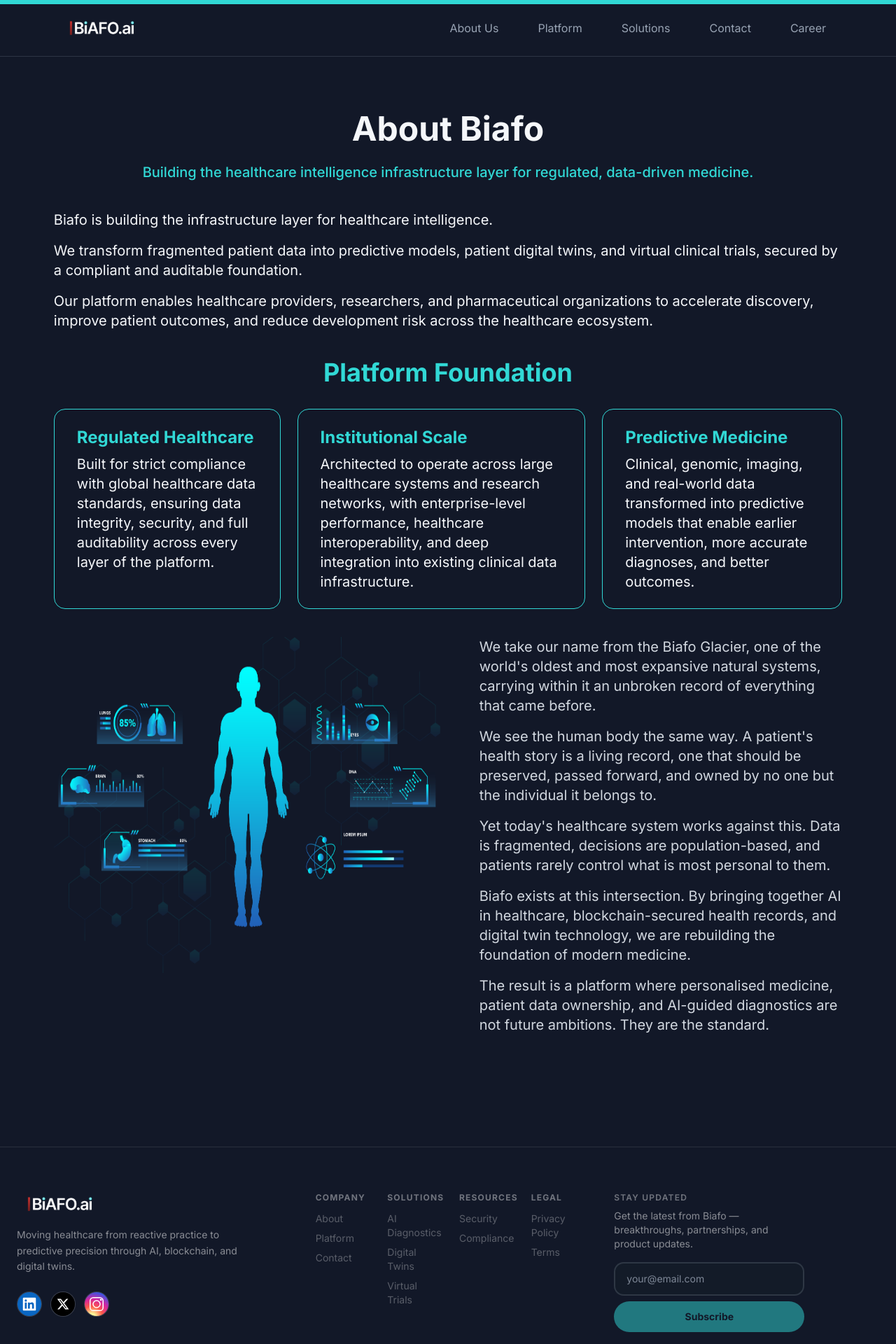
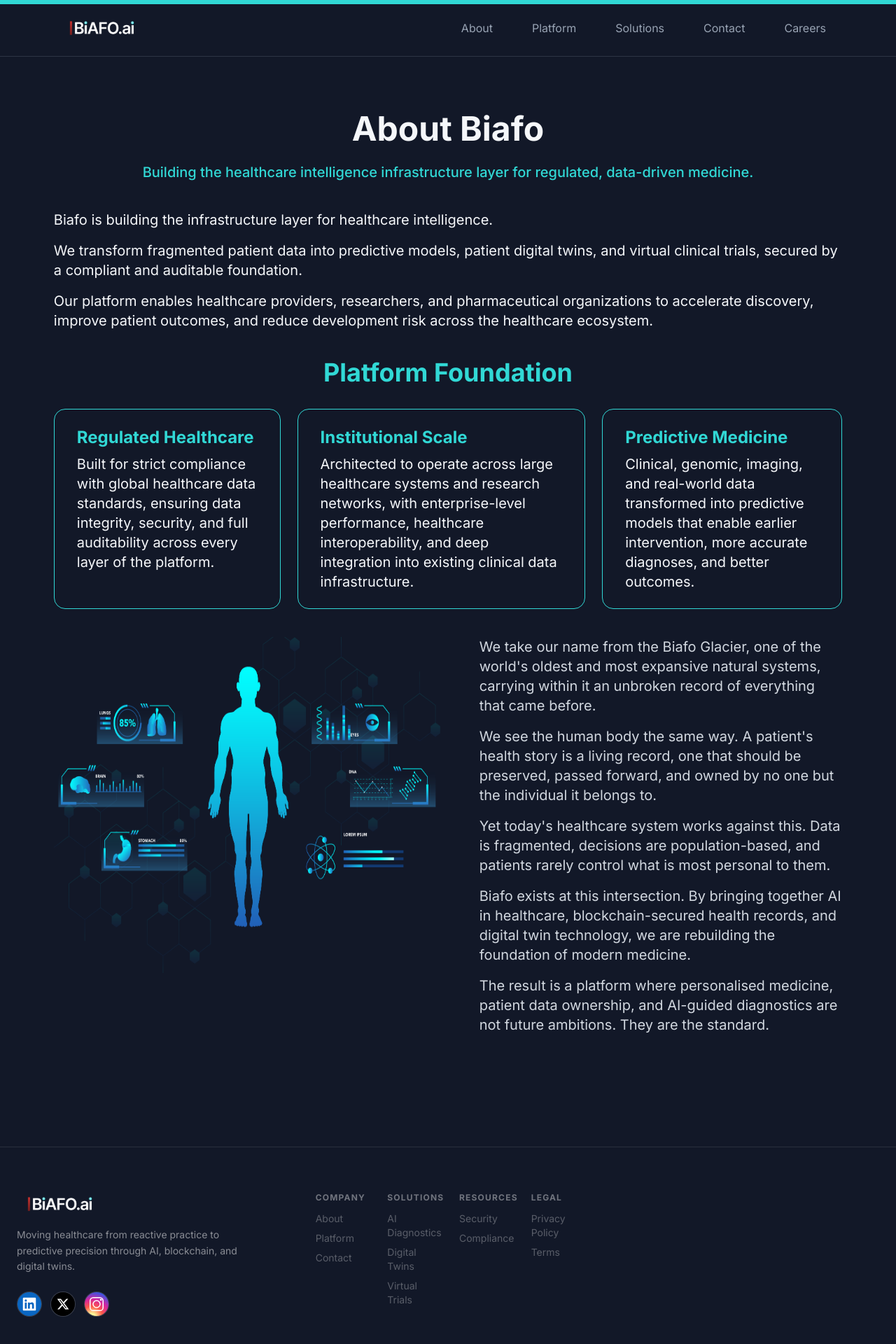
Before and after one commit to ZainUlAbiden4163/biafotest, a Next.js app: page /aboutus in a window 1280 px wide. Shown: the top 1920 px of the page at 70% size. Built offline with nearby package versions, Linux system fonts and the light colour scheme.

Commit message:
some changes

```diff
--- a/src/app/_constants/Constants.js
+++ b/src/app/_constants/Constants.js
@@ -1,9 +1,9 @@
 export const navItems = [
-  { name: "About Us", id: 1, href: "/aboutus" },
+  { name: "About", id: 1, href: "/aboutus" },
   { name: "Platform", id: 2, href: "#platform-stack" },
   { name: "Solutions", id: 3, href: "/solutions" },
   { name: "Contact", id: 4, href: "/contactus" },
-  { name: "Career", id: 5, href: "/career" },
+  { name: "Careers", id: 5, href: "/career" },
 
 ];
 
@@ -12,19 +12,19 @@ export const problemsContent = [
     id: 1,
     heading: "10–15",
     label: "Years",
-    description: "to bring a single drug to market",
+    description: "Average time to bring a single drug to market",
   },
   {
     id: 2,
-    heading: "$2.6 B",
+    heading: "$2.6B",
     label: "Average Cost Per Drug",
-    description: "average R&D cost per approved drug",
+    description: "Average R&D cost per approved drug",
   },
   {
     id: 3,
     heading: "<11%",
     label: "Success Rate",
-    description: "of drug candidates ever reach patients",
+    description: "of drug candidates reach patients",
   },
 ];
 
--- a/src/app/_sections/Footer.jsx
+++ b/src/app/_sections/Footer.jsx
@@ -145,31 +145,6 @@ function Footer() {
             </div>
           </div>
 
-          {/* Newsletter */}
-          <div className="lg:col-span-3">
-            <div className="w-fit">
-              <h4 className="mb-2 font-semibold text-white/40 text-xs uppercase tracking-widest">
-                Stay Updated
-              </h4>
-            </div>
-
-            <p className="mb-4 text-white/50 text-sm">
-              Get the latest from Biafo — breakthroughs, partnerships, and
-              product updates.
-            </p>
-
-            <div className="flex flex-col gap-2">
-              <input
-                type="email"
-                placeholder="your@email.com"
-                className="bg-(--color-secondary-btn) px-4 py-3 border-2 border-(--color-gray)/20 focus:border-(--color-cyan) rounded-xl outline-none  placeholder:text-(--color-gray)/80 text-sm transition-colors duration-200"
-              />
-
-              <button className="flex justify-center items-center gap-2 bg-(--color-cyan)/50 rounded-full disabled:opacity-60 px-8 py-3 hover:bg-(--color-cyan)  font-bold  text-sm hover:scale-[1.02] disabled:scale-100 transition-all duration-300 disabled:cursor-not-allowed text-(--primary-dark) cursor-pointer">
-                Subscribe
-              </button>
-            </div>
-          </div>
         </div>
 
         {/* DIVIDER */}
--- a/src/app/_sections/SectionCompliance5.jsx
+++ b/src/app/_sections/SectionCompliance5.jsx
@@ -58,7 +58,7 @@ function SectionCompliance5() {
           </div>
         </div>
         <div className="w-2/3 m-auto">
-          <p className="text-center max-md:text-base md:text-xl text-(--color-cyan)">This layer underpins every part of the Biafo platform — ensuring trust is embedded, not added. </p>
+          <p className="text-center max-md:text-base md:text-xl text-(--color-cyan)">Trust is not a feature added to the Biafo platform. It is the foundation every layer is built on.</p>
         </div>
       </main>
     </section>
--- a/src/app/_sections/SectionConnect8.jsx
+++ b/src/app/_sections/SectionConnect8.jsx
@@ -21,7 +21,7 @@ function SectionConnect8() {
           </h1>
         </div>
         <div className="w-2/3">
-          <p className="text-center">Biafo transforms healthcare data into predictive intelligence — powering diagnostics, digital twins, and virtual trials at scale. </p>
+          <p className="text-center">Biafo transforms fragmented healthcare data into a continuously learning intelligence layer that powers AI diagnostics, predictive models, patient digital twins, and virtual clinical trials. </p>
         </div>
       </div>
 
@@ -37,7 +37,7 @@ function SectionConnect8() {
           href="#platform-stack"
           className="bg-(--color-secondary-btn) px-1.5 md:px-4 py-1 md:py-2 rounded-full  cursor-pointer flex gap-1 items-center border border-(--color-gray)"
         >
-          Explore platform <GoArrowRight />
+          Partner with Biafo <GoArrowRight />
         </a>
       </div>
     </section>
--- a/src/app/_sections/SectionPlatformStack4.jsx
+++ b/src/app/_sections/SectionPlatformStack4.jsx
@@ -88,9 +88,6 @@ export default function SectionPlatformStack4() {
 
       {/* ── Header ── */}
       <div className="relative z-10 flex flex-col items-center gap-4 text-center max-w-3xl">
-        <span className="text-[#31d8d5] text-sm md:text-base font-semibold tracking-[0.2em] uppercase">
-          Platform Stack
-        </span>
         <h1 className="font-bold text-3xl md:text-4xl lg:text-5xl leading-tight">
           The Biafo Multi-Layer{" "}
           <span className="text-[#31d8d5]">Healthcare Intelligence Platform</span>
@@ -436,27 +433,7 @@ export default function SectionPlatformStack4() {
         </p>
       </div>
 
-      {/* ── Bottom metrics strip ── */}
-      <div className="relative z-10 w-full max-w-4xl grid grid-cols-2 md:grid-cols-4 gap-4">
-        {[
-          { value: "5", label: "Intelligence Layers" },
-          { value: "100%", label: "HIPAA / GDPR Compliant" },
-          { value: "∞", label: "Continuous Learning" },
-          { value: "1", label: "Unified Platform" },
-        ].map((stat) => (
-          <div
-            key={stat.label}
-            className="rounded-xl px-4 py-5 text-center space-y-1"
-            style={{
-              border: "1px solid rgba(49,216,213,0.18)",
-              background: "rgba(30,44,70,0.20)",
-            }}
-          >
-            <p className="text-[#31d8d5] font-bold text-2xl md:text-3xl">{stat.value}</p>
-            <p className="text-[#d1d7df] text-xs md:text-sm">{stat.label}</p>
-          </div>
-        ))}
-      </div>
+
 
       <style>{`
         @keyframes platformFadeIn {
--- a/src/app/_sections/SectionProblem1.jsx
+++ b/src/app/_sections/SectionProblem1.jsx
@@ -50,14 +50,6 @@ function SectionProblem1() {
           </p>
 
 
-          <div className="w-fit">
-            <a
-              href="#platform"
-              className="bg-(--color-secondary-btn) px-2.5 md:px-4 py-1.5 md:py-2 rounded-full text-(--color-offWhite) border border-(--color-gray) cursor-pointer flex gap-1 items-center"
-            >
-              Our Platform <GoArrowRight />
-            </a>
-          </div>
         </div>
       </main>
     </section>
--- a/src/app/_sections/SectionSystemFlow.jsx
+++ b/src/app/_sections/SectionSystemFlow.jsx
@@ -18,7 +18,7 @@ function SectionSystemFlow() {
             <h1 className="rounded-full border border-1 border-(--color-cyan)/50 text-(--color-cyan) w-10 h-10 flex justify-center items-center text-base">1</h1>
             <div className=" w-[90%] bg-(--primary-light)/25 rounded-lg md:h-30 border-1 border-(--color-cyan)/50 p-4">
               <h2 className="text-(--color-cyan) font-bold mb-1">Patient:</h2>
-              <p>Source of truth clinical records, genomics, wearables, and real-world data.</p>
+              <p>Source of truth — clinical records, genomics, wearables, and real-world data.</p>
             </div>
           </div>
           <div className="h-10 w-[1px] bg-(--color-cyan)/50  ml-5 max-md:hidden "></div>
--- a/src/app/page.js
+++ b/src/app/page.js
@@ -19,7 +19,7 @@ export default function Home() {
       <SectionProblem1 />
       <SectionSystemFlow />
       <SectionPlatformStack4 />
-      <SectionPillars3 />
+      {/* <SectionPillars3 /> */}
       <SectionCompliance5 />
       <SectionFaq6 />
       <SectionConnect8 />
```
